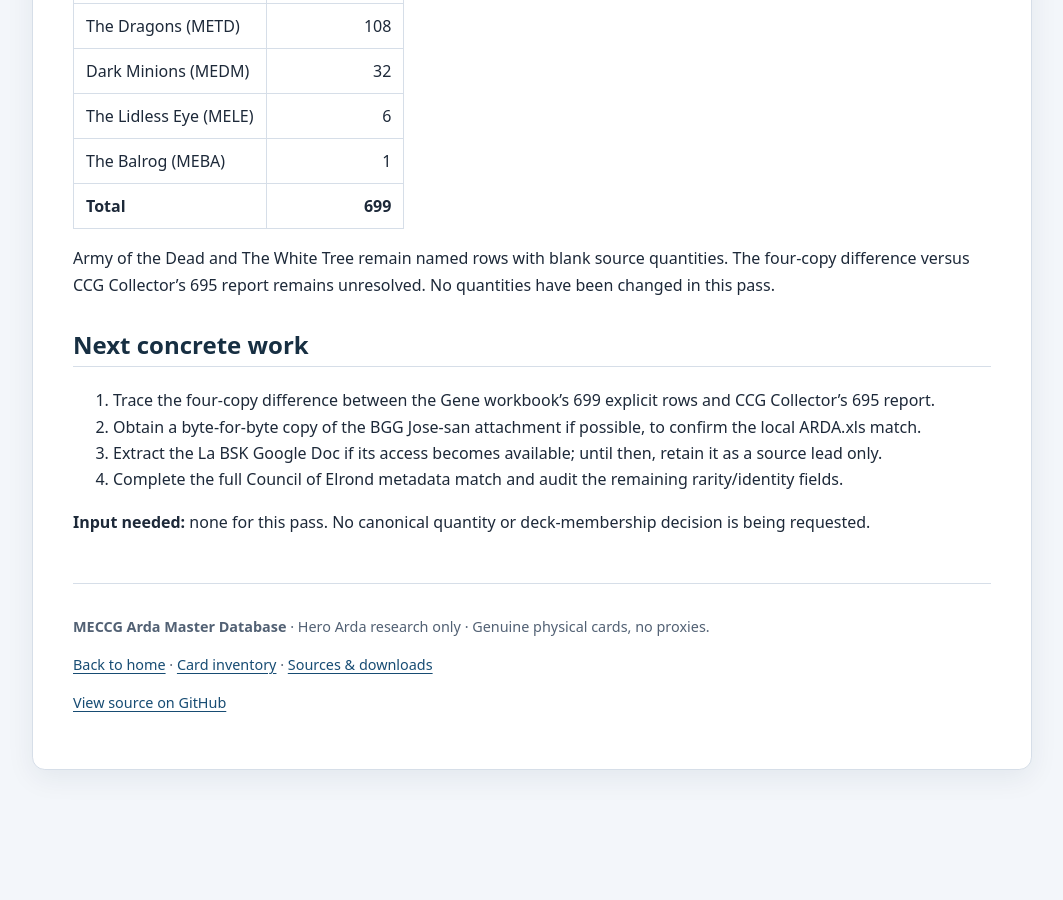
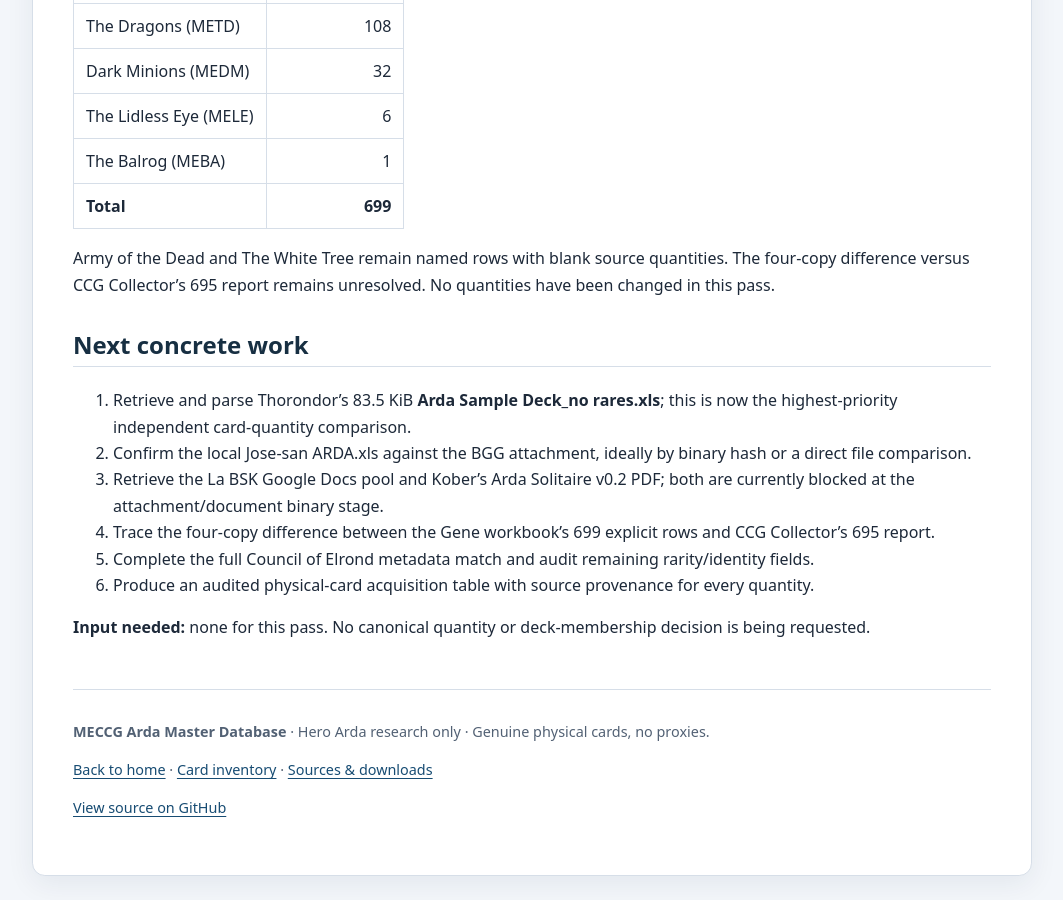
Before and after one commit to JamSpot/meccg-arda-master-database, a Jekyll site: the page built from docs/research-watch-2026-10-31.md, in a window 1280 px wide and 900 px high, scrolled down 5195 px. Shown: the whole window, without its empty margins (108-1171 px from the left). Built offline with Jekyll 4.4.1, drawn with Linux system fonts in a browser that asks for light colours; before the commit the page ends 5989 px from its top, so only the background shows below that.

Commit message:
Prioritize new no-rares Arda pool extraction

```diff
--- a/docs/research-watch-2026-10-31.md
+++ b/docs/research-watch-2026-10-31.md
@@ -134,9 +134,11 @@ Army of the Dead and The White Tree remain named rows with blank source quantiti
 
 ## Next concrete work
 
-1. Trace the four-copy difference between the Gene workbook's 699 explicit rows and CCG Collector's 695 report.
-2. Obtain a byte-for-byte copy of the BGG Jose-san attachment if possible, to confirm the local ARDA.xls match.
-3. Extract the La BSK Google Doc if its access becomes available; until then, retain it as a source lead only.
-4. Complete the full Council of Elrond metadata match and audit the remaining rarity/identity fields.
+1. Retrieve and parse Thorondor's 83.5 KiB **Arda Sample Deck_no rares.xls**; this is now the highest-priority independent card-quantity comparison.
+2. Confirm the local Jose-san ARDA.xls against the BGG attachment, ideally by binary hash or a direct file comparison.
+3. Retrieve the La BSK Google Docs pool and Kober's Arda Solitaire v0.2 PDF; both are currently blocked at the attachment/document binary stage.
+4. Trace the four-copy difference between the Gene workbook's 699 explicit rows and CCG Collector's 695 report.
+5. Complete the full Council of Elrond metadata match and audit remaining rarity/identity fields.
+6. Produce an audited physical-card acquisition table with source provenance for every quantity.
 
 **Input needed:** none for this pass. No canonical quantity or deck-membership decision is being requested.
```
